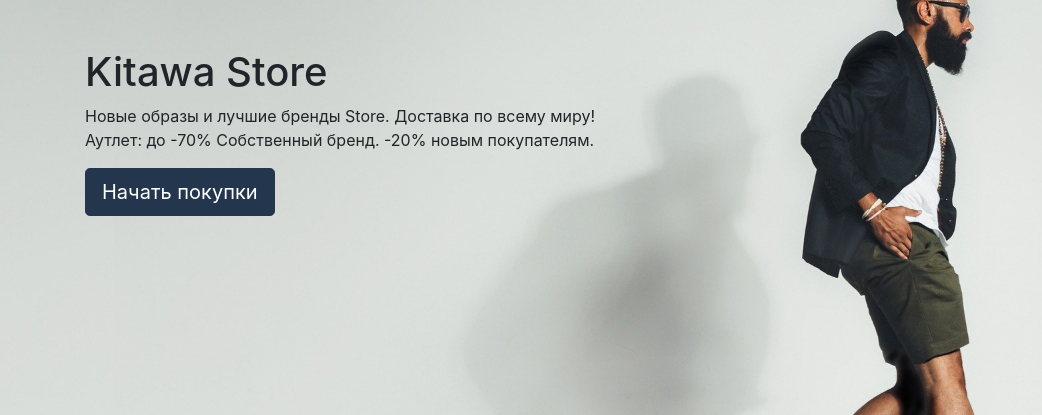
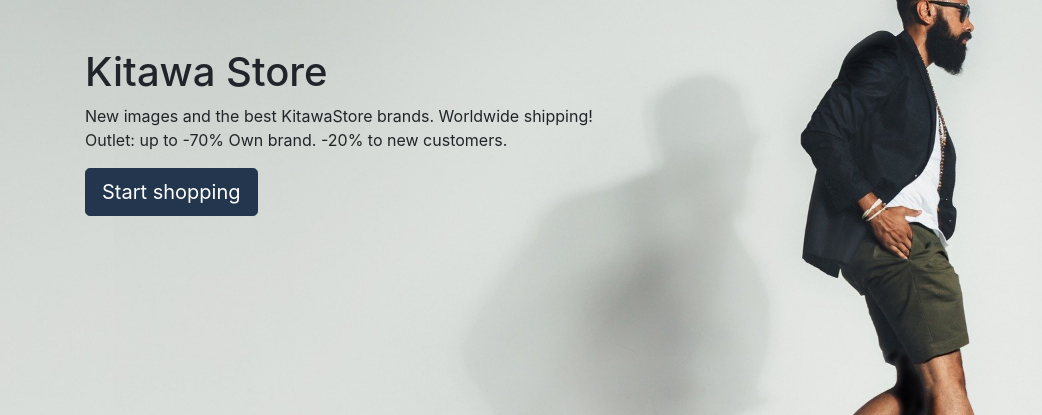
Before and after one commit to korneyqq/KitawaStore, a Django app: page / in a window 1280 px wide. Shown: the part 56-471 px from the top of the page, without its empty margins (0-1042 px from the left). Run offline with Django 4.2, Linux system fonts and the light colour scheme; some libraries are stand-ins or nearby versions.

Commit message:
language

```diff
--- a/store/products/templates/products/index.html
+++ b/store/products/templates/products/index.html
@@ -13,12 +13,12 @@
             <div class="col-lg-6">
                 <h1 class="mt-5">Kitawa Store</h1>
                 <p>
-                    Новые образы и лучшие бренды Store.
-                    Доставка по всему миру! <br> Аутлет: до -70% Собственный бренд. -20% новым покупателям.
+                    New images and the best KitawaStore brands.
+                    Worldwide shipping! <br> Outlet: up to -70% Own brand. -20% to new customers.
                 </p>
                 <button id="start-purchase-btn" type="button" class="btn btn-lg">
                     <a id="start-purchase-link" href="{% url 'products' %}">
-                        Начать покупки
+                        Start shopping
                     </a>
                 </button>
             </div>
```
Also changed, not shown: store/db.sqlite3.
